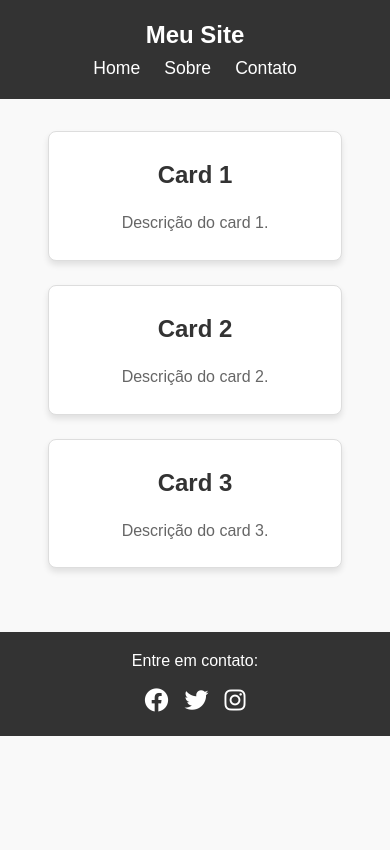
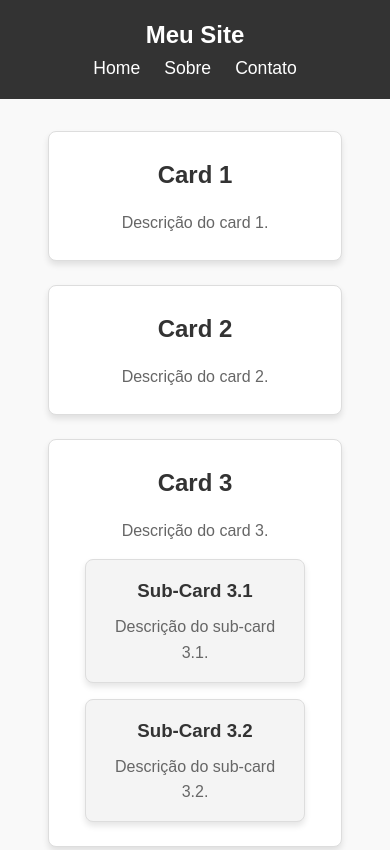
Before and after one commit to webyago/webyago.github.io, a plain HTML site: page index.html in a window 390 px wide. Shown: the top 850 px of the page. Drawn offline with Linux system fonts and the light colour scheme.

Commit message:
divide terceiro card

```diff
--- a/index.html
+++ b/index.html
@@ -31,10 +31,27 @@
                 <h2>Card 2</h2>
                 <p>Descrição do card 2.</p>
             </div>
+
             <div class="card">
-                <h2>Card 3</h2>
-                <p>Descrição do card 3.</p>
-            </div>
+                    <h2>Card 3</h2>
+                    <p>Descrição do card 3.</p>
+                    <div class="sub-cards">
+
+                        <div class="sub-card">
+                            <h3>Sub-Card 3.1</h3>
+                            <p>Descrição do sub-card 3.1.</p>
+                        </div>
+
+                        <div class="sub-card">
+                            <h3>Sub-Card 3.2</h3>
+                            <p>Descrição do sub-card 3.2.</p>
+                        </div>
+
+                    </div>
+                </div>
+
+
+
         </section>
     </main>
 
--- a/styles.css
+++ b/styles.css
@@ -111,4 +111,49 @@ footer .social-icons a:hover {
     .card {
         width: 90%;
     }
+
+    /* Sub-Cards */
+    .sub-cards {
+        display: flex;
+        gap: 1rem;
+        margin-top: 1rem;
+        justify-content: center;
+    }
+
+    .sub-card {
+        background-color: #f4f4f4;
+        border: 1px solid #ddd;
+        border-radius: 8px;
+        padding: 1rem;
+        width: 45%;
+        text-align: center;
+        box-shadow: 0 4px 6px rgba(0, 0, 0, 0.1);
+        transition: transform 0.3s ease, box-shadow 0.3s ease;
+    }
+
+    .sub-card:hover {
+        transform: translateY(-5px);
+        box-shadow: 0 6px 10px rgba(0, 0, 0, 0.15);
+    }
+
+    .sub-card h3 {
+        margin-bottom: 0.5rem;
+        color: #333;
+    }
+
+    .sub-card p {
+        color: #666;
+    }
+
+    /* Responsividade para Sub-Cards */
+    @media (max-width: 768px) {
+        .sub-cards {
+            flex-direction: column;
+            align-items: center;
+        }
+
+        .sub-card {
+            width: 90%;
+        }
+    }
 }
```
